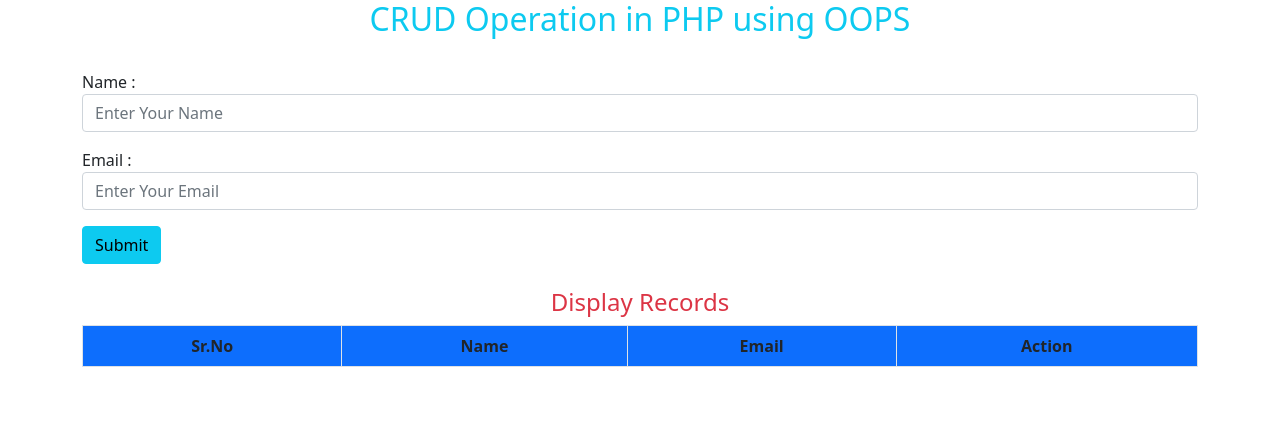
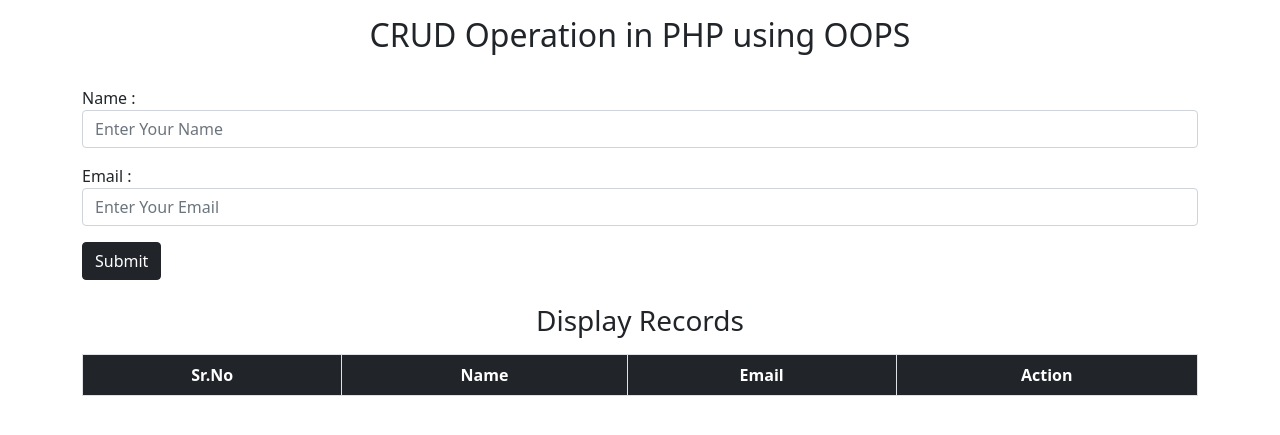
Before and after one commit to anandnbarai/PHP_CRUD, a PHP site: page / in a window 1280 px wide. Shown: the top 435 px of the page. Run offline with PHP 8.4, Linux system fonts and the light colour scheme; lists and menus that the app fills with data are empty; some libraries are stand-ins or nearby versions.

Commit message:
Add files via upload

```diff
--- a/index.php
+++ b/index.php
@@ -6,6 +6,7 @@ include 'model.php';
 $obj = new Model();
 // print_r($obj);
 if (isset($_POST['submit'])) {
+    // below code will insert a new record into a database table.
     $obj->insertRecord($_POST);
 }
 ?>
@@ -31,26 +32,26 @@ if (isset($_POST['submit'])) {
 </head>
 
 <body>
-    <h2 class="text-center text-info">CRUD Operation in PHP using OOPS</h2><br>
+    <h2 class="text-center mt-3">CRUD Operation in PHP using OOPS</h2><br>
     <div class="container">
         <form action="index.php" method="post">
             <div class="form-group">
                 <label>Name : </label>
-                <input type="text" name="name" placeholder="Enter Your Name" class="form-control">
+                <input type="text" name="name" placeholder="Enter Your Name" class="form-control" required>
             </div>
             <div class="form-group mt-3">
                 <label>Email :</label>
-                <input type="text" name="email" placeholder="Enter Your Email" class="form-control">
+                <input type="text" name="email" placeholder="Enter Your Email" class="form-control" required>
             </div>
             <div class="form-group mt-3">
-                <input type="submit" value="Submit" name="submit" class="btn btn-info">
+                <input type="submit" value="Submit" name="submit" class="btn btn-dark">
             </div>
         </form><br>
-        <h4 class="text-center text-danger">
+        <h3 class="text-center">
             Display Records
-        </h4>
-        <table class="table table-bordered">
-            <tr class="text-center bg-primary">
+        </h3>
+        <table class="table table-bordered mt-3">
+            <tr class="text-center bg-dark text-white">
                 <th>Sr.No</th>
                 <th>Name</th>
                 <th>Email</th>
```
Also changed, not shown: model.php (+18 -18 lines).
